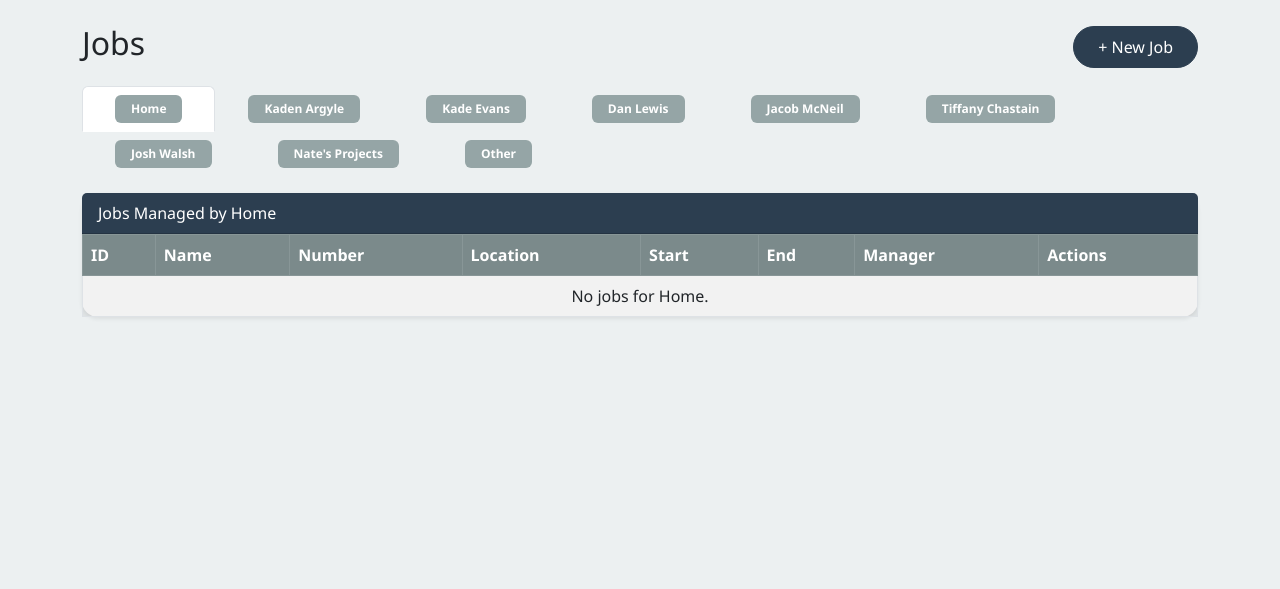
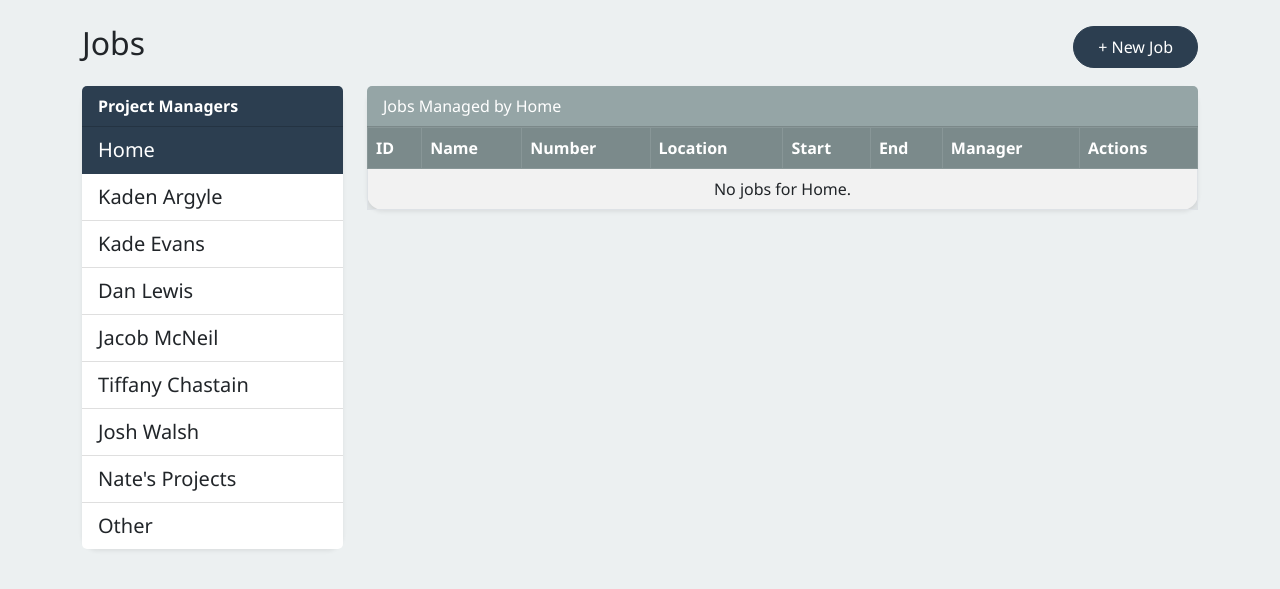
Before and after one commit to ColtonBaum/THE-REQuest-form, a Flask app: page /admin/jobs in a window 1280 px wide. Shown: the part 72-661 px from the top of the page. Run offline with Flask 3, Linux system fonts and the light colour scheme; data that the repository does not hold is empty; some libraries are stand-ins or nearby versions.

Commit message:
Redesigned jobs list layout with PM cards and cleaner tables

```diff
--- a/templates/admin/jobs_list.html
+++ b/templates/admin/jobs_list.html
@@ -7,33 +7,32 @@
   <a href="{{ url_for('admin.new_job') }}" class="btn btn-primary">+ New Job</a>
 </div>
 
-<ul class="nav nav-tabs mb-3" id="pmTabs" role="tablist">
+<div class="row">
+  <div class="col-md-3 mb-4">
+    <div class="card shadow-sm">
+      <div class="card-header bg-primary text-white">
+        <strong>Project Managers</strong>
+      </div>
+      <div class="list-group list-group-flush">
         {% for pm in pm_tabs %}
-  <li class="nav-item" role="presentation">
-    <button
-      class="nav-link {% if loop.first %}active{% endif %}"
+        <a class="list-group-item list-group-item-action {% if loop.first %}active{% endif %}"
            id="pm-{{ loop.index }}-tab"
            data-bs-toggle="tab"
-      data-bs-target="#pm-{{ loop.index }}"
-      type="button"
-      role="tab"
-      aria-selected="{{ 'true' if loop.first else 'false' }}"
-    >
-      <span class="badge bg-secondary px-3 py-2">{{ pm }}</span>
-    </button>
-  </li>
+           href="#pm-{{ loop.index }}"
+           role="tab">
+          <span class="fs-5">{{ pm }}</span>
+        </a>
         {% endfor %}
-</ul>
+      </div>
+    </div>
+  </div>
 
+  <div class="col-md-9">
     <div class="tab-content" id="pmTabsContent">
       {% for pm in pm_tabs %}
-  <div
-    class="tab-pane fade {% if loop.first %}show active{% endif %}"
-    id="pm-{{ loop.index }}"
-    role="tabpanel"
-  >
+      <div class="tab-pane fade {% if loop.first %}show active{% endif %}" id="pm-{{ loop.index }}" role="tabpanel">
         <div class="card shadow-sm mb-4">
-      <div class="card-header bg-primary text-white">
+          <div class="card-header bg-secondary text-white">
             Jobs Managed by {{ pm }}
           </div>
           <div class="card-body p-0">
@@ -55,25 +54,16 @@
                   {% for job in jobs_by_pm[pm] %}
                   <tr>
                     <td>{{ job.id }}</td>
-                <td>
-                  <a href="{{ url_for('admin.job_detail', job_id=job.id) }}">
-                    {{ job.name }}
-                  </a>
-                </td>
+                    <td><a href="{{ url_for('admin.job_detail', job_id=job.id) }}">{{ job.name }}</a></td>
                     <td>{{ job.number }}</td>
                     <td>{{ job.location }}</td>
                     <td>{{ job.start_date.strftime('%Y-%m-%d') }}</td>
                     <td>{{ job.end_date.strftime('%Y-%m-%d') }}</td>
                     <td>{{ job.manager }}</td>
                     <td>
-                  <form method="post"
-                        action="{{ url_for('admin.archive_job', job_id=job.id) }}"
-                        style="display:inline;">
-                    <input type="hidden" name="csrf_token"
-                           value="{{ csrf_token() }}">
-                    <button class="btn btn-sm btn-outline-warning">
-                      Archive
-                    </button>
+                      <form method="post" action="{{ url_for('admin.archive_job', job_id=job.id) }}" style="display:inline;">
+                        <input type="hidden" name="csrf_token" value="{{ csrf_token() }}">
+                        <button class="btn btn-sm btn-outline-warning">Archive</button>
                       </form>
                     </td>
                   </tr>
@@ -83,16 +73,11 @@
                       <div class="accordion" id="acc-{{ job.id }}">
                         <div class="accordion-item">
                           <h2 class="accordion-header">
-                        <button class="accordion-button collapsed"
-                                type="button"
-                                data-bs-toggle="collapse"
-                                data-bs-target="#assets-{{ job.id }}">
+                            <button class="accordion-button collapsed" type="button" data-bs-toggle="collapse" data-bs-target="#assets-{{ job.id }}">
                               Assigned Assets
                             </button>
                           </h2>
-                      <div id="assets-{{ job.id }}"
-                           class="accordion-collapse collapse"
-                           data-bs-parent="#acc-{{ job.id }}">
+                          <div id="assets-{{ job.id }}" class="accordion-collapse collapse" data-bs-parent="#acc-{{ job.id }}">
                             <div class="accordion-body">
                               {% if job.assets %}
                               <ul class="list-group">
@@ -111,23 +96,17 @@
 
                         <div class="accordion-item">
                           <h2 class="accordion-header">
-                        <button class="accordion-button collapsed"
-                                type="button"
-                                data-bs-toggle="collapse"
-                                data-bs-target="#reqs-{{ job.id }}">
+                            <button class="accordion-button collapsed" type="button" data-bs-toggle="collapse" data-bs-target="#reqs-{{ job.id }}">
                               Requests
                             </button>
                           </h2>
-                      <div id="reqs-{{ job.id }}"
-                           class="accordion-collapse collapse"
-                           data-bs-parent="#acc-{{ job.id }}">
+                          <div id="reqs-{{ job.id }}" class="accordion-collapse collapse" data-bs-parent="#acc-{{ job.id }}">
                             <div class="accordion-body">
                               {% if job.requests %}
                               <ul class="list-group">
                                 {% for r in job.requests %}
                                 <li class="list-group-item">
-                                #{{ r.id }} from {{ r.employee_name }} —
-                                {{ r.items|length }} items
+                                  #{{ r.id }} from {{ r.employee_name }} — {{ r.items|length }} items
                                 </li>
                                 {% endfor %}
                               </ul>
@@ -142,9 +121,7 @@
                   </tr>
                   {% else %}
                   <tr>
-                <td colspan="8" class="text-center">
-                  No jobs for {{ pm }}.
-                </td>
+                    <td colspan="8" class="text-center">No jobs for {{ pm }}.</td>
                   </tr>
                   {% endfor %}
                 </tbody>
@@ -155,4 +132,6 @@
       </div>
       {% endfor %}
     </div>
+  </div>
+</div>
 {% endblock %}
```
Lines whose indentation alone changed are shown as unchanged.
